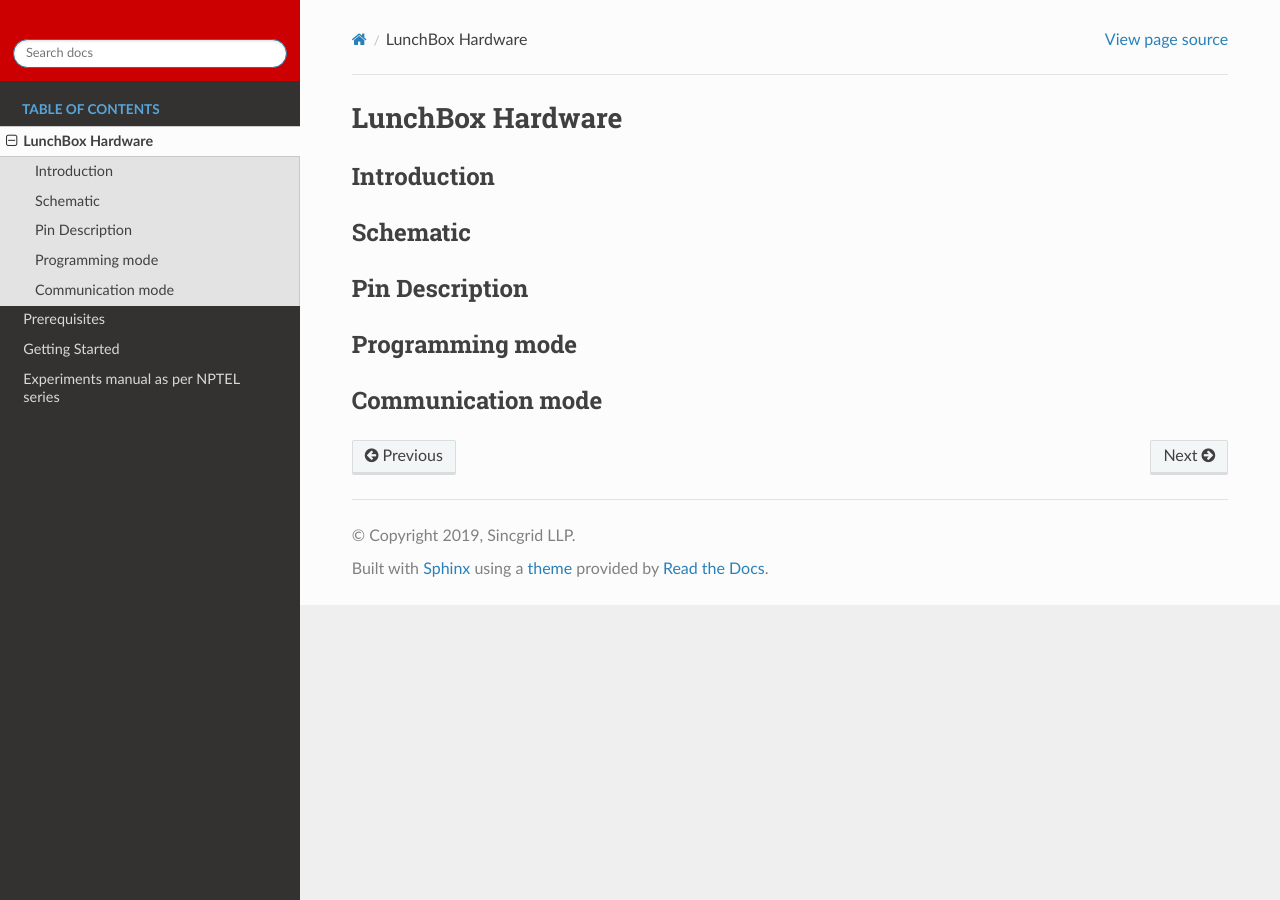
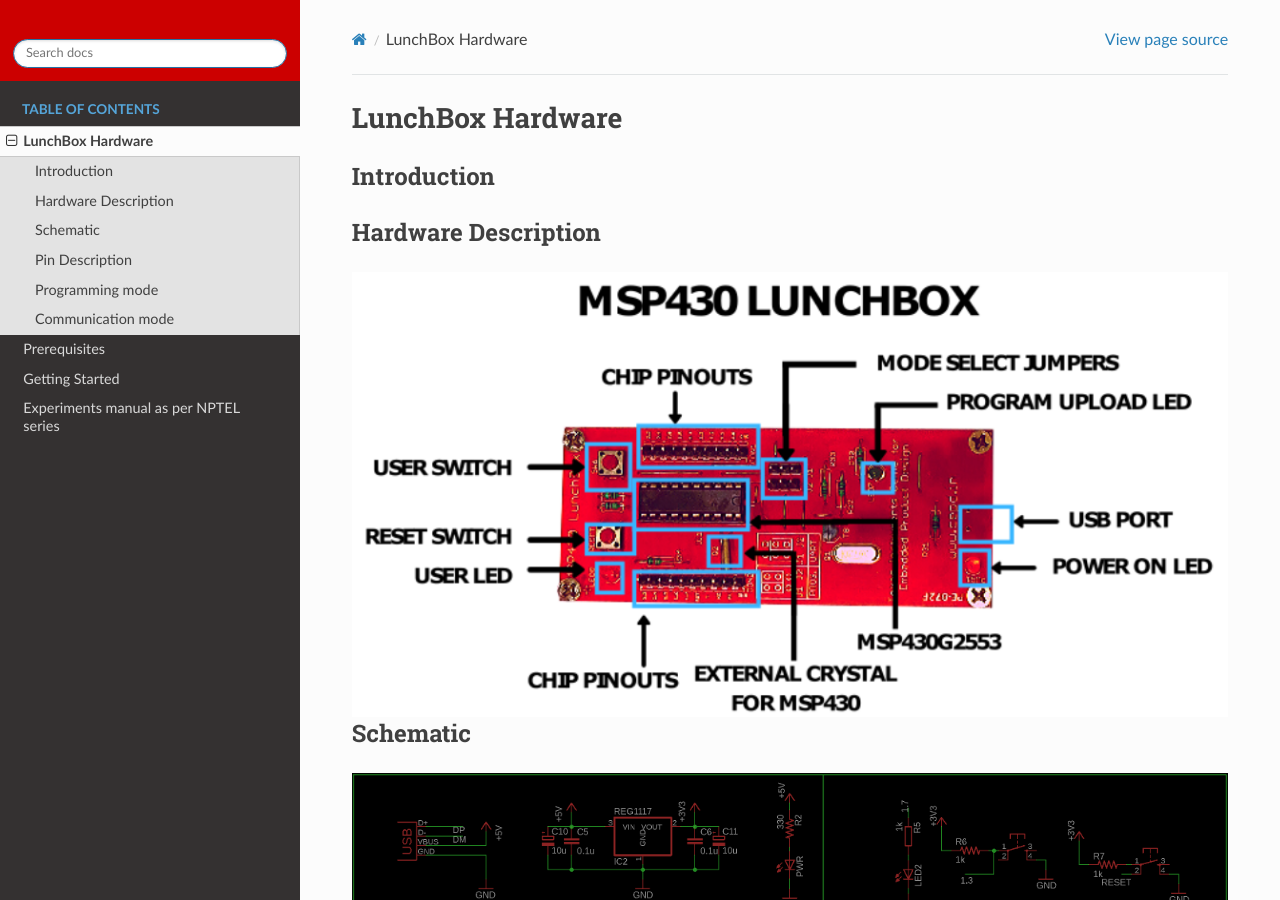
Before and after one commit to MrityunjaiKumar/MSP430_LunchBox_DOC, a Sphinx documentation site: the page built from docs/source/files/Hardware_Details/index.rst, in a window 1280 px wide and 900 px high. Built offline with Sphinx 7.4.7 and the Read the Docs theme 2.0.0, drawn with Linux system fonts in a browser that asks for light colours.

Commit message:
content update

```diff
--- a/docs/source/files/Hardware_Details/index.rst
+++ b/docs/source/files/Hardware_Details/index.rst
@@ -5,11 +5,18 @@ LunchBox Hardware
 Introduction
 ============
 
+Hardware Description
+=====================
+.. image:: ../../_static/images/LunchBox_Description.png
+    :align: center
+
 Schematic
 ==========
+.. image:: ../../_static/images/LunchBox_V8_Schematic.png
+    :align: center
 
 Pin Description
-===============
+=====================
 
 Programming mode
 ================
--- a/docs/source/index.rst
+++ b/docs/source/index.rst
@@ -9,9 +9,10 @@ Welcome to MSP430 LunchBox's documentation!
 .. image:: _static/images/Lunchbox.png
     :align: center
 
-MSP430 LunchBox was developed at `TI CEPD, Netaji Subhash University of Technology, New Delhi <http://cedtnsit.in/>`_.
+MSP430 LunchBox was developed at `TI CEPD, Netaji Subhash University of Technology, New Delhi <http://cedtnsit.in/>`_. More details on design and development of this board can be found at this `blog, http://dvgadre.blogspot.com/2017/01/make-yourself-msp430-lunchbox-for-1.html <http://dvgadre.blogspot.com/2017/01/make-yourself-msp430-lunchbox-for-1.html>`_.
 
-MSP430 LunchBox is being manufactured and marketed by `SincGrid LLP <http://sincgrid.in/>`_. To purchase, please visit `Sincgrid Store, LunchBox <https://store.sincgrid.com/index.php?route=product/product&path=59&product_id=68>`_.
+MSP430 LunchBox is being manufactured and marketed by `SincGrid LLP <http://sincgrid.in/>`_.
+To purchase, please visit `Sincgrid Store, LunchBox <https://store.sincgrid.com/index.php?route=product/product&path=59&product_id=68>`_.
 
 For NPTEL course repository around MSP430 Lunchbox, please visit `https://github.com/ticepd/EmbSysDesign_NPTEL_Course <https://github.com/ticepd/EmbSysDesign_NPTEL_Course>`_.
 
```
Also changed, not shown: docs/source/_static/images/LunchBox_Description.png (added), docs/source/_static/images/LunchBox_V8_Schematic.png (added), 12 other files.
